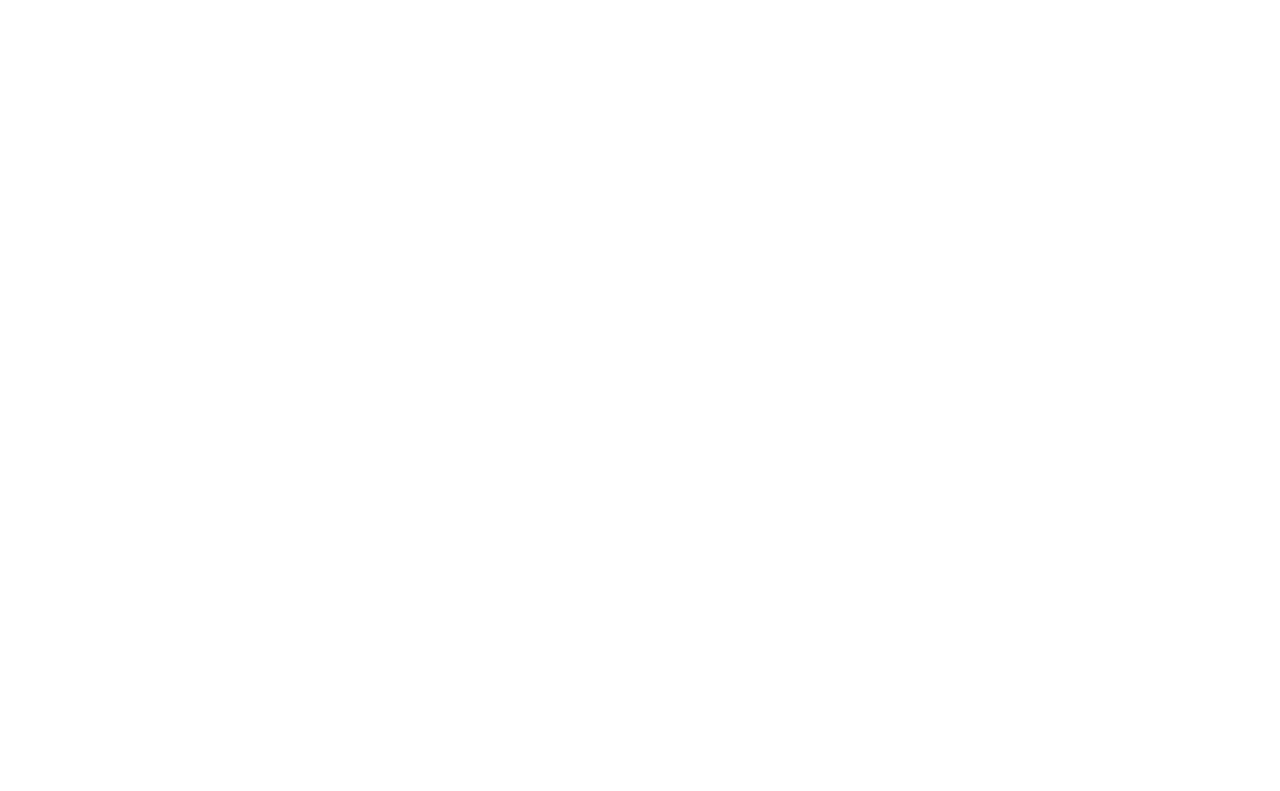
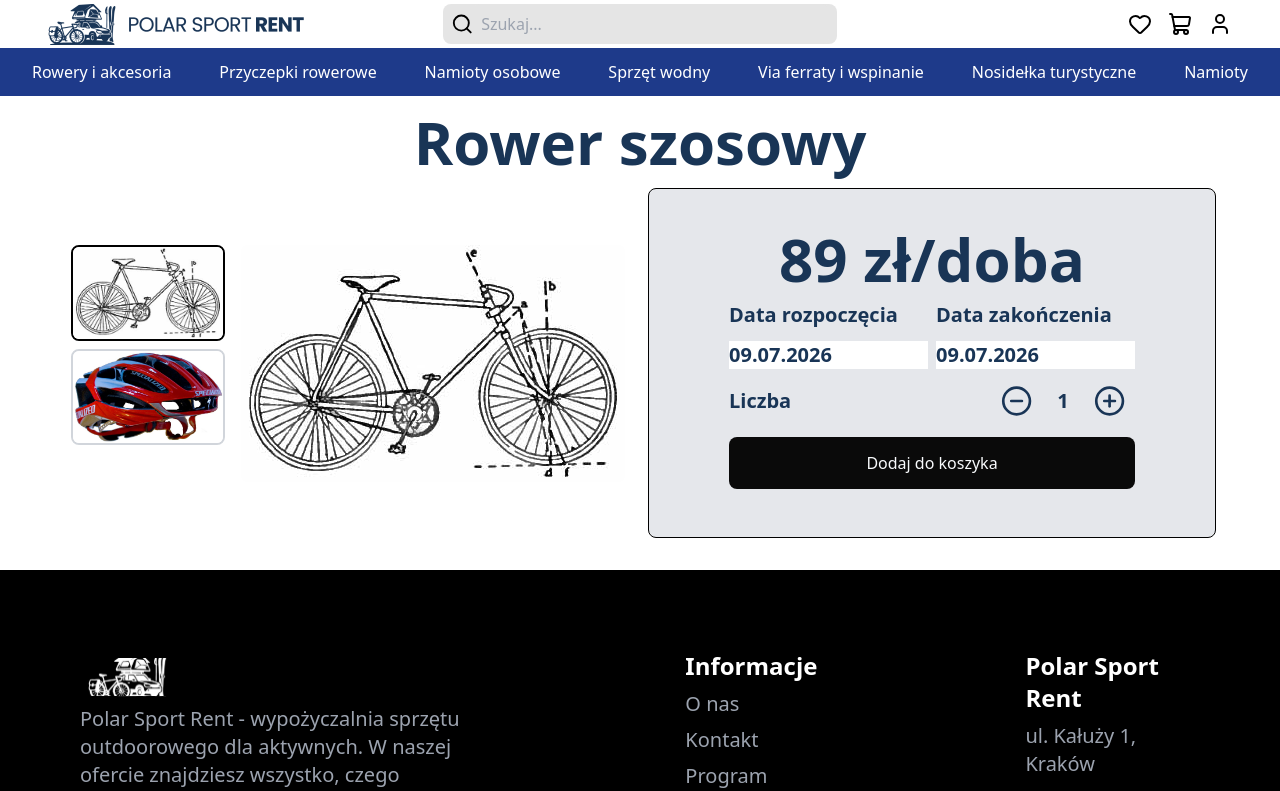
Before and after one commit to sebastian-j/sport-rent-frontend, a React (Vite) app: page /product/1 in a window 1280 px wide. Before the commit this address had no page. Shown: the top 791 px of the page. Built offline with nearby package versions, Linux system fonts and the light colour scheme.

Commit message:
feat: add product page with product gallery and adding to cart section. TODO: product sizes, description

```diff
--- a/package.json
+++ b/package.json
@@ -17,6 +17,7 @@
     "motion": "^12.42.2",
     "oxfmt": "^0.57.0",
     "react": "^19.2.7",
+    "react-datepicker": "^9.1.0",
     "react-dom": "^19.2.7",
     "react-router-dom": "^7.18.1",
     "react-social-icons": "^6.26.0",
--- a/src/App.tsx
+++ b/src/App.tsx
@@ -13,6 +13,7 @@ import LoginLayout from './layouts/LoginLayout.tsx';
 import LoginPage from './pages/LoginPage.tsx';
 import RegisterPage from './pages/RegisterPage.tsx';
 import ProtectedRoute from './components/auth/ProtectedRoute.tsx';
+import ProductPage from './pages/ProductPage.tsx';
 
 function App() {
   return (
@@ -21,11 +22,12 @@ function App() {
         <Route element={<Layout />}>
           {/*Header*/}
           <Route path="/" element={<HomePage />} />
-          <Route element={<ProtectedRoute />}>
-            <Route path="/favorites" element={<FavoritesPage />} />
-            <Route path="/cart" element={<CartPage />} />
-            <Route path="/profile" element={<ProfilePage />} />
-          </Route>
+          {/* <Route element={<ProtectedRoute />}> */}
+          <Route path="/favorites" element={<FavoritesPage />} />
+          <Route path="/cart" element={<CartPage />} />
+          <Route path="/profile" element={<ProfilePage />} />
+          {/* </Route> */}
+          <Route path="/product/:id" element={<ProductPage />} />
           {/*Footer*/}
           <Route path="/about" element={<AboutPage />} />
           <Route path="/contact" element={<ContactPage />} />
--- a/src/assets/products/products.ts
+++ b/src/assets/products/products.ts
@@ -327,3 +327,5 @@ export const PRODUCTS = [
     category: 'Sprzęt wodny',
   },
 ];
+
+export const getProductById = (id: number) => PRODUCTS.find((product) => product.id === id);
--- a/src/components/ProductCard.tsx
+++ b/src/components/product/ProductCard.tsx
@@ -1,6 +1,6 @@
 import { Heart } from 'lucide-react';
 import { motion } from 'motion/react';
-import ButtonCore from './core/ButtonCore.tsx';
+import ButtonCore from '../core/ButtonCore.tsx';
 
 type ProductCardProps = {
   name: string;
@@ -56,7 +56,7 @@ export default function ProductCard({
 
       <div className="mt-auto">
         <p className="mb-2 text-center text-xl font-bold">{price} zł / doba</p>
-        <ButtonCore text="Dodaj do koszyka" onClick={onClick} className="w-full p-2" />
+        <ButtonCore text="Szczegóły" onClick={onClick} className="w-full p-2" />
       </div>
     </div>
   );
--- /dev/null
+++ b/src/components/product/ProductGallery.tsx
@@ -0,0 +1,43 @@
+import { useState } from 'react';
+import { getProductById } from '../../assets/products/products';
+
+type ProductProps = {
+  id: number;
+  name: string;
+  price: number;
+  image: string;
+  alt: string;
+  category: string;
+};
+
+export default function ProductGallery({ product }: { product: ProductProps | null | undefined }) {
+  if (!product) {
+    return <div>Produkt nie został znaleziony.</div>;
+  }
+
+  const mockProduct = getProductById(3);
+
+  const images = [product.image, mockProduct?.image]; // different images for tests
+  const [selectedImage, setSelectedImage] = useState(0);
+
+  return (
+    <div className="flex flex-col gap-4">
+      <div className="flex flex-row gap-4">
+        <div className="flex flex-col gap-2">
+          {images.map((image, index) => (
+            <img
+              key={index}
+              src={image}
+              alt={product.alt}
+              className={`h-[12vh] w-auto rounded-lg border-[2px] ${index === selectedImage ? 'border-black' : 'border-gray-300'}`}
+              onClick={() => setSelectedImage(index)}
+            />
+          ))}
+        </div>
+        <div className="flex flex-col gap-2">
+          <img src={images[selectedImage]} alt={product.alt} className="w-[30vw] rounded-lg" />
+        </div>
+      </div>
+    </div>
+  );
+}
--- a/src/pages/HomePage.tsx
+++ b/src/pages/HomePage.tsx
@@ -1,5 +1,5 @@
 import PanoramicImage from '../components/PanoramicImage';
-import ProductCard from '../components/ProductCard';
+import ProductCard from '../components/product/ProductCard.tsx';
 import CategoryBar from '../components/CategoryBar';
 import panoramicImage from '../assets/panoramic_small.png';
 import { useState } from 'react';
@@ -9,8 +9,10 @@ import ferratyImage from '../assets/categories/ferraty.png';
 import namiotyImage from '../assets/categories/namioty.png';
 import przyczepkiImage from '../assets/categories/przyczepki.png';
 import roweryImage from '../assets/categories/rowery.png';
+import { useNavigate } from 'react-router-dom';
 
 export default function HomePage() {
+  const navigate = useNavigate();
   const [favoriteIds, setFavoriteIds] = useState<Set<number>>(() => new Set());
 
   const toggleFavorite = (productId: number) => {
@@ -83,7 +85,7 @@ export default function HomePage() {
             price={product.price}
             image={product.image}
             alt={product.alt}
-            onClick={() => alert('Dodano ' + product.name)}
+            onClick={() => navigate(`/product/${product.id}`)}
             isFavorite={favoriteIds.has(product.id)}
             onFavoriteToggle={() => toggleFavorite(product.id)}
           />
--- /dev/null
+++ b/src/pages/ProductPage.tsx
@@ -0,0 +1,95 @@
+import { useParams } from 'react-router-dom';
+import { getProductById } from '../assets/products/products';
+import ProductGallery from '../components/product/ProductGallery';
+import DatePicker from 'react-datepicker';
+import 'react-datepicker/dist/react-datepicker.css';
+import { useState } from 'react';
+import { CircleMinus, CirclePlus } from 'lucide-react';
+import ButtonCore from '../components/core/ButtonCore';
+
+export default function ProductPage() {
+  const { id } = useParams();
+  const productId = id ? parseInt(id) : null;
+
+  const product = productId ? getProductById(productId) : null;
+
+  const [startDate, setStartDate] = useState<Date>(new Date());
+  const [endDate, setEndDate] = useState<Date>(new Date());
+
+  const [quantity, setQuantity] = useState<number>(1);
+
+  const handleAddToCart = () => {
+    alert(
+      `Dodano ${quantity} sztuk produktu ${product?.name} do koszyka na okres od ${startDate.toLocaleDateString()} do ${endDate.toLocaleDateString()}.`
+    );
+  };
+
+  return (
+    <div className="flex flex-col bg-white mx-[5vw]">
+      <main className="flex-grow mt-[2vh]">
+        <h1 className="text-6xl font-semibold mb-4 text-center text-[#193556]">{product?.name}</h1>
+        <div className="mb-8 text-lg text-gray-600 flex flex-row gap-4 mt-[2vh]">
+          <div className="font-bold w-full items-center justify-center flex flex-col gap-4">
+            <ProductGallery product={product} />
+          </div>
+          <div className="flex flex-col gap-4 w-full">
+            <div className="flex flex-col gap-2 p-10 pl-20 pr-20 border rounded-lg border-black bg-gray-200">
+              <p className="text-6xl font-semibold text-[#193556] text-center">
+                {product?.price} zł/doba
+              </p>
+              <div className="flex flex-row gap-2">
+                <div className="flex flex-col gap-1 w-full">
+                  <p className="font-semibold text-[2.5vh] mt-[0.5vh] mb-[0.5vh] text-[#193556]">
+                    {' '}
+                    Data rozpoczęcia{' '}
+                  </p>
+                  <DatePicker
+                    selected={startDate}
+                    onChange={(date: Date | null) => date && setStartDate(date)}
+                    dateFormat="dd.MM.yyyy"
+                    className="font-semibold text-[2.5vh] mt-[0.5vh] mb-[0.5vh] w-full text-[#193556]"
+                  />
+                </div>
+                <div className="flex flex-col gap-1 w-full">
+                  <p className="font-semibold text-[2.5vh] mt-[0.5vh] mb-[0.5vh] text-[#193556]">
+                    {' '}
+                    Data zakończenia{' '}
+                  </p>
+                  <DatePicker
+                    selected={endDate}
+                    onChange={(date: Date | null) => date && setEndDate(date)}
+                    dateFormat="dd.MM.yyyy"
+                    className="font-semibold text-[2.5vh] mt-[0.5vh] mb-[0.5vh] w-full text-[#193556]"
+                  />
+                </div>
+              </div>
+              <div className="flex flex-row justify-between items-center w-full mt-[0.5vh] mb-[0.5vh]">
+                <div className="font-semibold text-[2.5vh] text-[#193556]">
+                  <p> Liczba </p>
+                </div>
+                <div className="flex flex-row items-center gap-2">
+                  <CircleMinus
+                    onClick={() => quantity > 1 && setQuantity(quantity - 1)}
+                    className="h-[2.5vw] w-[4vw] max-w-[67px] text-[#193556] cursor-pointer hover:opacity-80"
+                  />
+                  <span className="font-semibold text-[2.5vh] w-[2vw] text-center text-[#193556]">
+                    {quantity}
+                  </span>
+                  <CirclePlus
+                    onClick={() => setQuantity(quantity + 1)}
+                    className="h-[2.5vw] w-[4vw] max-w-[67px] text-[#193556] cursor-pointer hover:opacity-80"
+                  />
+                </div>
+              </div>
+              <ButtonCore
+                text="Dodaj do koszyka"
+                onClick={handleAddToCart}
+                className="w-full p-[1.5vh] mt-[1vh] mb-[1vh] text-[2vh]"
+              />
+            </div>
+          </div>
+        </div>
+      </main>
+    </div>
+  );
+}
```
Also changed, not shown: 1 other file (tests, documents, lock files or other folders).
